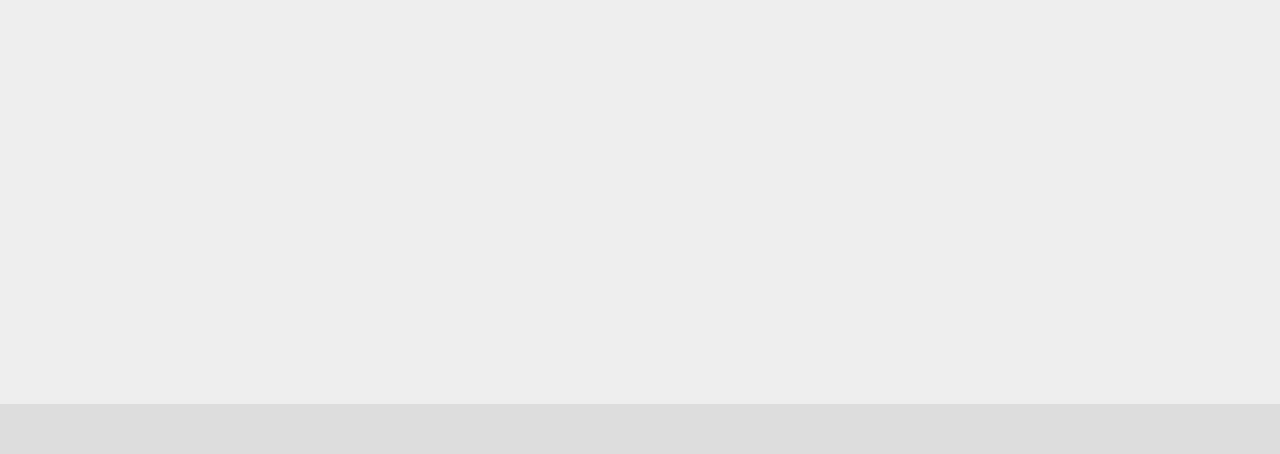
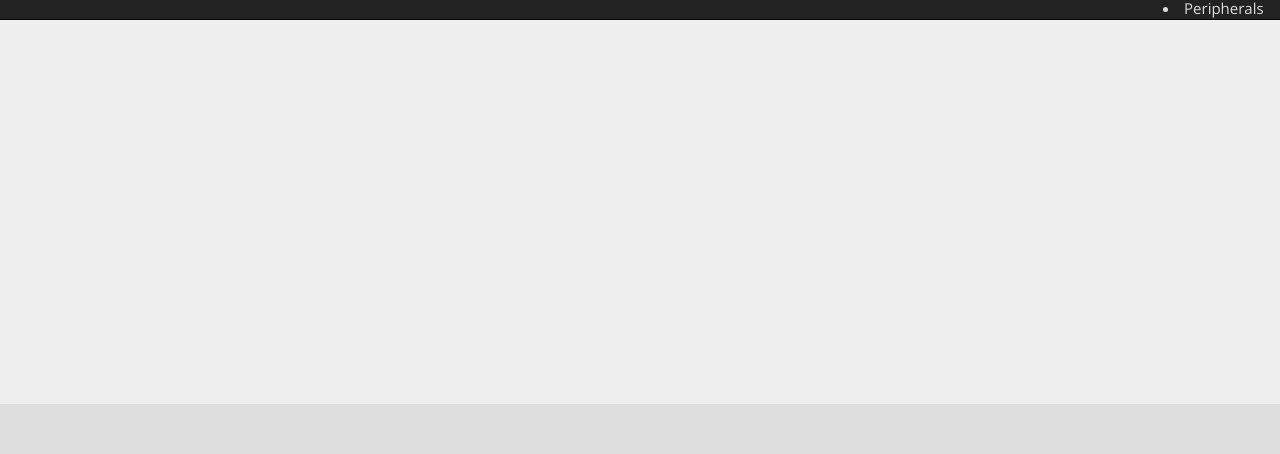
Before and after one commit to MarkKenny91/wadproj, a plain HTML site: page index.html in a window 1280 px wide. Shown: the part 136-590 px from the top of the page. Drawn offline with nearby package versions, Linux system fonts and the light colour scheme; a script that the page names is missing.

Commit message:
I have added the main navigation bar within a nav div

```diff
--- a/index.html
+++ b/index.html
@@ -42,6 +42,9 @@
             </li>
             <li class = "drop">
                 <span class = "menu-item">PC Components</span>
+            </li>
+            <li class = "drop">
+                <span class = "menu-item">Peripherals</span>
             </li>
         </div>
 
```
